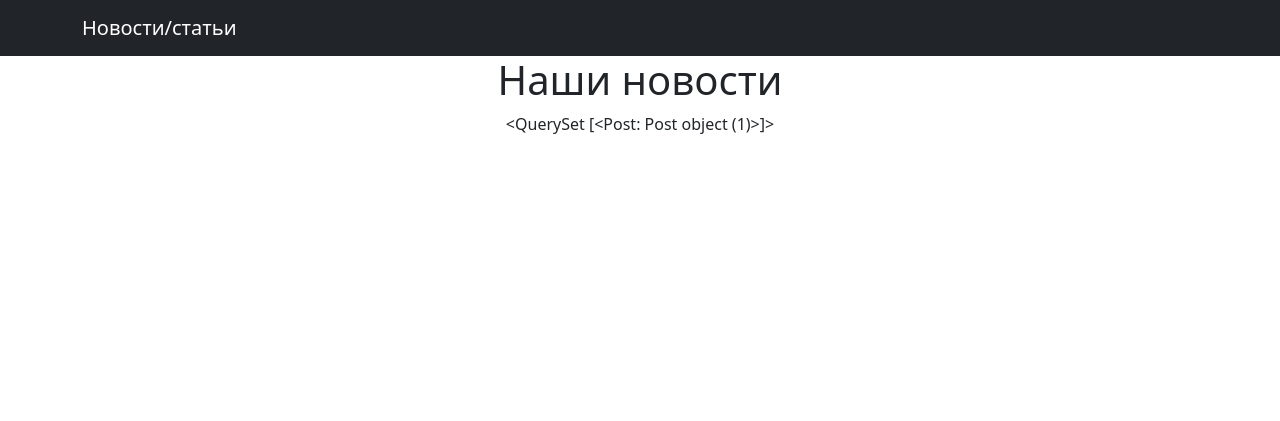
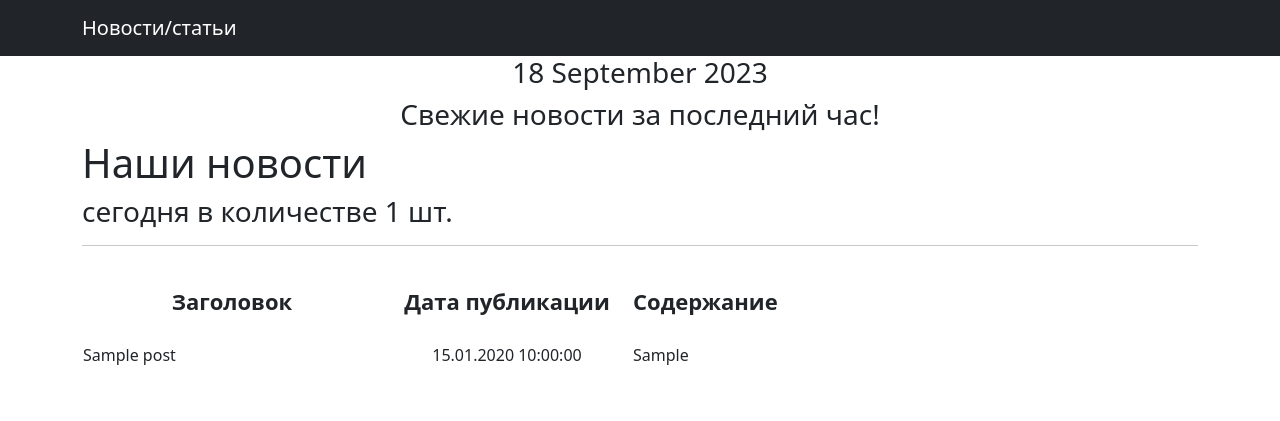
Before and after one commit to SergeyK1983/RepNewsPortal, a Django app: page /news/ in a window 1280 px wide. Shown: the top 421 px of the page. Run offline with Django 5.2, Linux system fonts and the light colour scheme; tables that the repository leaves empty hold one stand-in row (values such as "Sample post"); some libraries are stand-ins or nearby versions.

Commit message:
commit_work5

```diff
--- a/NewsPaper/news/admin.py
+++ b/NewsPaper/news/admin.py
@@ -1,4 +1,6 @@
 from django.contrib import admin
-from .models import Post
+from .models import Post, Category, Author
 
 admin.site.register(Post)
+admin.site.register(Category)
+admin.site.register(Author)
--- a/NewsPaper/news/models.py
+++ b/NewsPaper/news/models.py
@@ -84,6 +84,9 @@ class Post(models.Model):  # содержит в себе статьи и нов
                 break
         return prev + ' ...'
 
+    def __str__(self):
+        return f'{self.title}: {self.id}'  # : {self.article}'
+
 
 class PostCategory(models.Model):  # Промежуточная модель для связи «многие ко многим»
     post = models.ForeignKey(Post, on_delete=models.CASCADE)
--- a/NewsPaper/news/views.py
+++ b/NewsPaper/news/views.py
@@ -1,3 +1,5 @@
+from datetime import datetime
+
 from django.shortcuts import render
 from django.views.generic import ListView, DetailView
 from .models import Post
@@ -7,13 +9,23 @@ class NewsList(ListView):
     # Указываем модель, объекты которой мы будем выводить
     model = Post
     # Поле, которое будет использоваться для сортировки объектов
-    ordering = 'title'
+    ordering = 'date_create'
     # Указываем имя шаблона, в котором будут все инструкции о том,
     # как именно пользователю должны быть показаны наши объекты
     template_name = 'news.html'
     # Это имя списка, в котором будут лежать все объекты.
     # Его надо указать, чтобы обратиться к списку объектов в html-шаблоне.
     context_object_name = 'news'
+
+    # Метод get_context_data позволяет нам изменить набор данных,
+    # который будет передан в шаблон.
+    def get_context_data(self, **kwargs):
+        context = super().get_context_data(**kwargs)  # Вызываем метод из родительского класса MultipleObjectMixin
+        # К словарю добавим текущую дату в ключ 'time_now'.
+        context['time_now'] = datetime.utcnow()
+        # Добавим ещё одну пустую переменную, чтобы на её примере рассмотреть работу ещё одного фильтра.
+        context['next_sale'] = None  # Если написать None, то сработает это: <h3> {{ next_sale|default_if_none:"Чуть позже сообщим о распродаже!" }} </h3>
+        return context
 
 
 class PostDetail(DetailView):
@@ -24,3 +36,9 @@ class PostDetail(DetailView):
     # Название объекта, в котором будет выбранный пользователем продукт
     context_object_name = 'post'
     pk_url_kwarg = 'id'
+
+    def get_context_data(self, **kwargs):
+        context = super().get_context_data(**kwargs)
+        context['time_now'] = datetime.utcnow()
+        context['next_sale'] = None
+        return context
--- a/NewsPaper/templates/flatpages/default.html
+++ b/NewsPaper/templates/flatpages/default.html
@@ -5,7 +5,7 @@
         <meta name="viewport" content="width=device-width, initial-scale=1, shrink-to-fit=no" />
         <meta name="description" content="" />
         <meta name="author" content="" />
-        <title>Bare - Start Bootstrap Template</title>
+        <title> Новостной портал </title>
         <!-- Favicon-->
         <link rel="icon" type="image/x-icon" href="assets/favicon.ico" />
         <!-- Core theme CSS (includes Bootstrap)-->
@@ -50,7 +50,7 @@
                     {% block content %}
                     {% endblock content %}
 
-                    {{ flatpage.content }}
+                    <!-- {{ flatpage.content }} -->
                     <!-- <hr>
                     <p>Это страница <strong>по умолчанию</strong></p> -->
                 </div>
--- a/NewsPaper/templates/news.html
+++ b/NewsPaper/templates/news.html
@@ -8,6 +8,33 @@
 
 <!-- В контенте на странице мы выводим все новости -->
 {% block content %}
-<h1> Наши новости </h1>
-{{ news }}
+    <h3> {{ time_now|date:'d F Y' }}</h3>
+    <h3> {{ next_sale|default_if_none:"Свежие новости за последний час!" }} </h3>
+    <h1 align="left"> Наши новости </h1>
+    <h3 align="left"> сегодня в количестве {{news|length}} шт. </h3>
+    <hr>
+    {% if news %}
+        <table>
+            <tr>
+                <td style="font-size:22px" width="300" height="80">
+                    <strong> Заголовок </strong>
+                </td>
+                <td style="font-size:22px" width="250">
+                    <strong> Дата публикации </strong>
+                </td>
+                <td style="font-size:22px">
+                    <strong> Содержание </strong>
+                </td>
+            </tr>
+            {% for post in news %}
+                <tr>
+                    <td align="left" valign="top" height="80"> {{post.title}} </td>
+                    <td align="center" valign="top"> {{post.date_create|date:'d.m.Y H:i:s' }} </td>
+                    <td align="left" valign="top"> {{post.article|truncatewords:20 }} </td>
+                </tr>
+            {% endfor %}
+        </table>
+    {% else %}
+        На сегодня новостей нет ... нас забанили за плагиат :))
+    {% endif %}
 {% endblock content %}
```
Also changed, not shown: NewsPaper/templates/post.html (+27 -1 lines).
